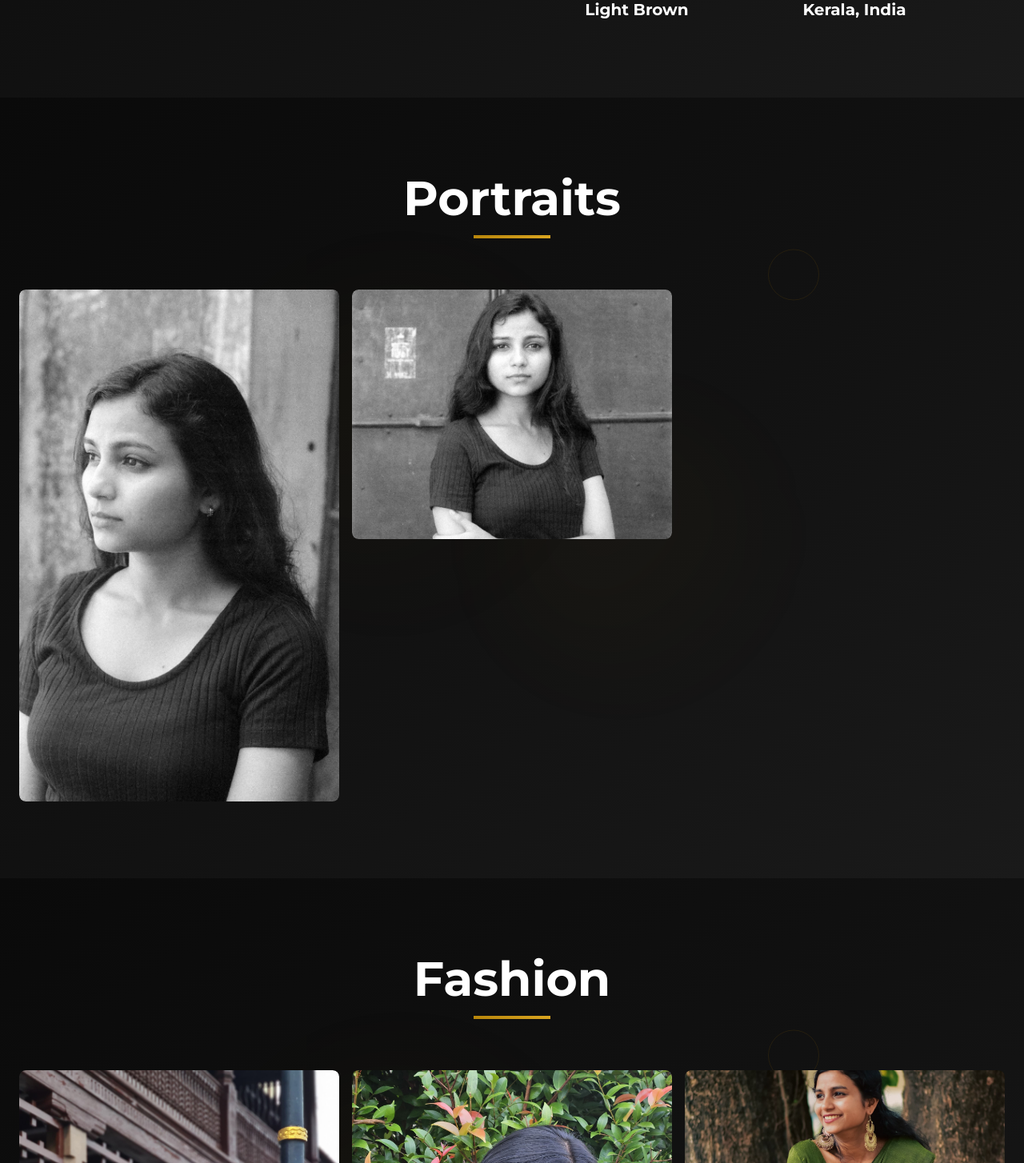
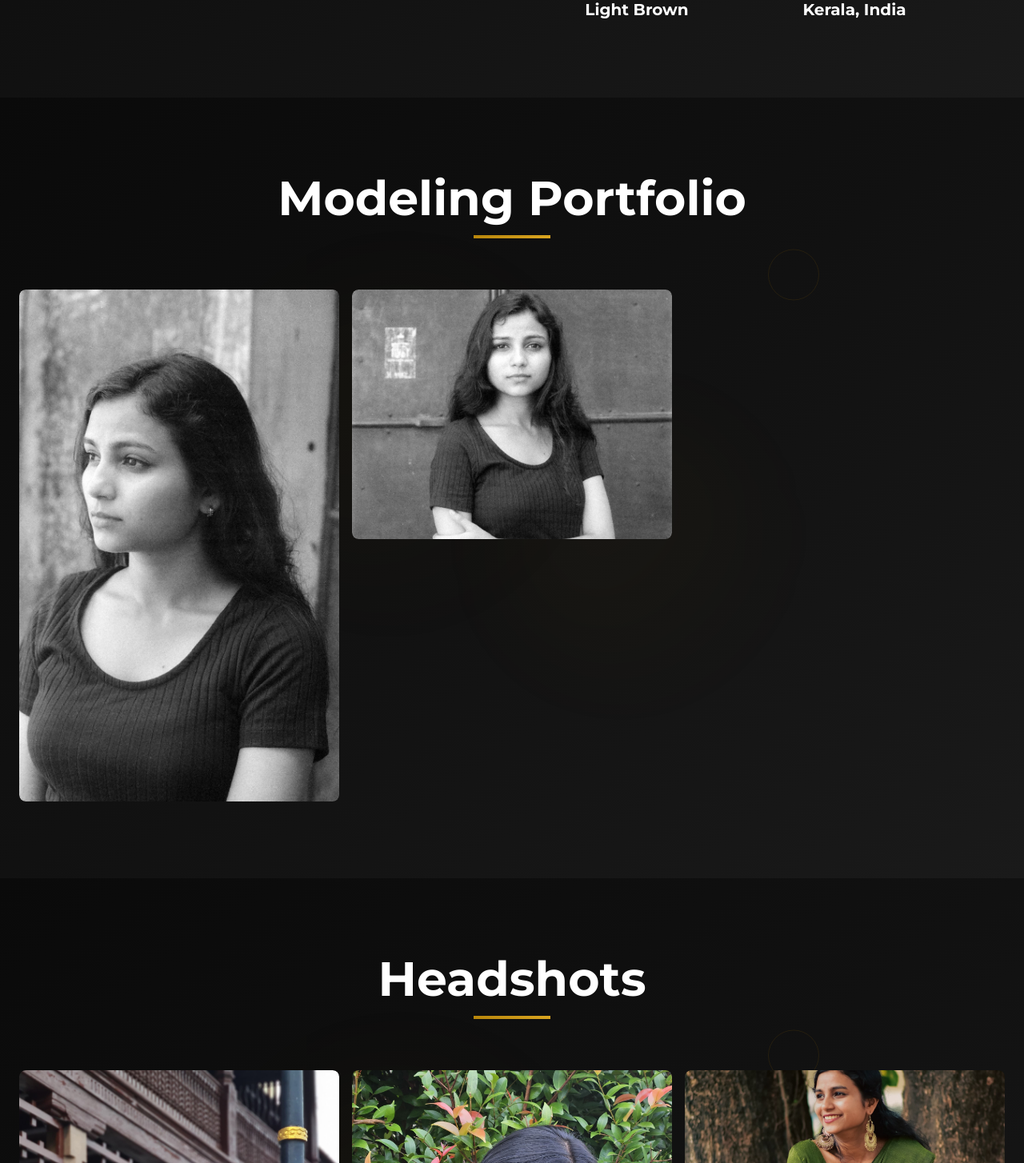
Before and after one commit to tvpian/avino_portfolio, a React (Vite) app: page / in a window 1280 px wide. Shown: the part 1449-2903 px from the top of the page at 80% size. Built offline with nearby package versions, Linux system fonts and the light colour scheme.

Commit message:
Change category names

```diff
--- a/src/pages/Home.jsx
+++ b/src/pages/Home.jsx
@@ -75,8 +75,8 @@ export default function Home() {
       <main>
         <Hero />
         <About />
-        <Gallery category="headshot" title="Portraits" />
-        <Gallery category="fashion" title="Fashion" />
+        <Gallery category="headshot" title="Modeling Portfolio" />
+        <Gallery category="fashion" title="Headshots" />
         <MediaShowcase />
         <Resume />
         <Contact />
```
